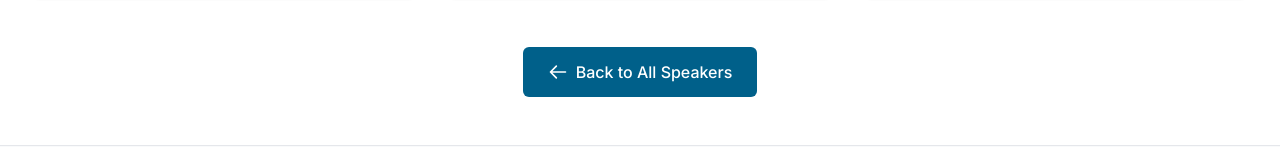
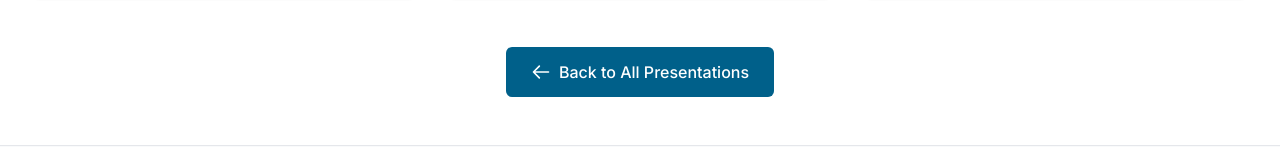
Before and after one commit to etsa-tech/etsa.tech, a Next.js app: page /speaker/andy-cowell in a window 1280 px wide. Shown: the part 802-949 px from the top of the page. Built offline with nearby package versions, Linux system fonts and the light colour scheme; no server answers.

Commit message:
Fix broken link for presentations

```diff
--- a/src/app/speaker/[speaker]/page.tsx
+++ b/src/app/speaker/[speaker]/page.tsx
@@ -103,10 +103,10 @@ export default async function SpeakerPage({ params }: Readonly<PageProps>) {
         ))}
       </div>
 
-      {/* Back to Speakers */}
+      {/* Back to Presentations */}
       <div className="mt-12 text-center">
         <Link
-          href="/speakers"
+          href="/presentations"
           className="inline-flex items-center px-6 py-3 border border-transparent text-base font-medium rounded-md text-white bg-primary-600 hover:bg-primary-700 transition-colors"
         >
           <svg
@@ -122,7 +122,7 @@ export default async function SpeakerPage({ params }: Readonly<PageProps>) {
               d="M10 19l-7-7m0 0l7-7m-7 7h18"
             />
           </svg>
-          Back to All Speakers
+          Back to All Presentations
         </Link>
       </div>
     </div>
```
